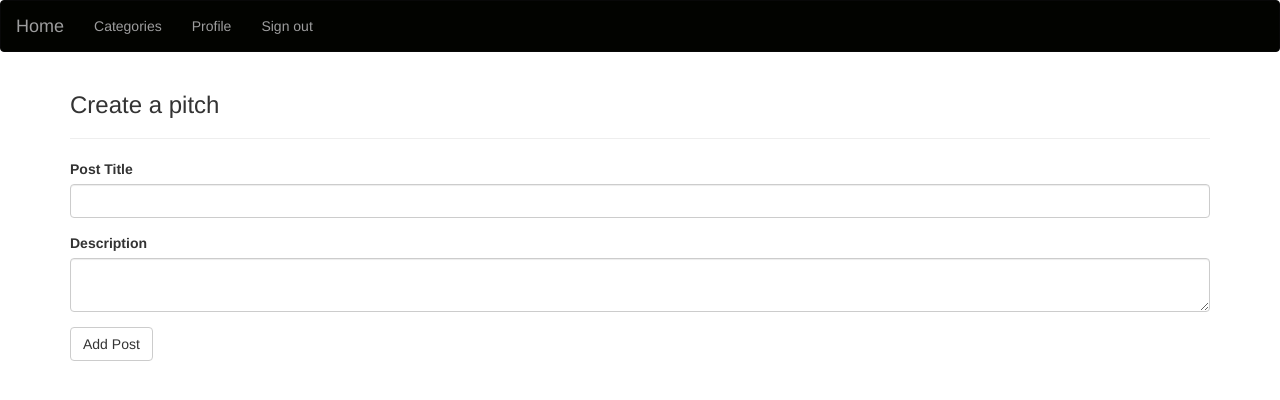
After one commit to dgkilolo/Blog, a Flask app: page /post in a window 1280 px wide. The commit adds this page. Shown: the top 400 px of the page. Run offline with Flask 2, Linux system fonts and the light colour scheme; the visitor is signed in with stand-in values (Sample User, id 1); data comes from the database, SQL or seed files in the repository; some libraries are stand-ins or nearby versions.

Commit message:
adds the Posts class that allows the writer to add new posts that will be displayed on the home page.

```diff
--- a/app/main/forms.py
+++ b/app/main/forms.py
@@ -6,12 +6,11 @@ class UpdateProfile(FlaskForm):
     bio = TextAreaField('Tell us about you.',validators = [Required()])
     submit = SubmitField('Submit')
 
-# class NewPitch(FlaskForm):
-#   title = StringField("Pitch Title", validators = [Required()])
-#   pitch = TextAreaField("Description", validators = [Required()])
-#   category = SelectField("Category",
-#   choices=[("pun","pun"),("quote","quote"),("tongue twister","tongue twister")],validators = [Required()])
-#   submit=SubmitField("Add Pitch")
+class NewPost(FlaskForm):
+  title = StringField("Post Title", validators = [Required()])
+  post = TextAreaField("Description", validators = [Required()])
+
+  submit=SubmitField("Add Post")
 
 # class Feedback(FlaskForm):
 #   comment = TextAreaField("Comment", validators=[Required()])
--- a/app/main/views.py
+++ b/app/main/views.py
@@ -1,9 +1,9 @@
 from flask import render_template,request,redirect,url_for,abort
 from . import main
 from ..requests import get_quote
-from ..models import Writer
+from ..models import Writer, Posts
 from flask_login import login_required, current_user
-from .forms import UpdateProfile
+from .forms import UpdateProfile, NewPost
 from .. import db
 # import markdown2
 
@@ -28,10 +28,11 @@ def home():
     View root page function that returns the home page.
     '''
     title = 'Blog'
+    posts = Posts.query.all()
     # pitches = Pitch.query.filter_by(category = 'pun').all()
     # comment = Comment.query.filter_by(pitch_id = 1).all()
 
-    return render_template('home.html', title = title)
+    return render_template('home.html', title = title, posts=posts)
 
 @main.route('/writer/<uname>')
 def profile(uname):
@@ -58,12 +59,33 @@ def update_profile(uname):
     if form.validate_on_submit():
         writer.bio = form.bio.data
 
-        db.session.add(user)
+        db.session.add(writer)
         db.session.commit()
 
-        return redirect(url_for('.profile',uname=user.username))
+        return redirect(url_for('.profile',uname=writer.username))
 
     return render_template('profile/update.html',form =form)
+
+
+@main.route('/post', methods = ['GET','POST'])
+@login_required
+def add_pitch():
+
+  form = NewPost()
+  if form.validate_on_submit():
+    title = form.title.data
+    post = form.post.data
+
+    # Updated post instance
+    new_post = Posts(title=title,description=post)
+
+    # Save post method
+    new_post.save_post()
+    return redirect(url_for('.home'))
+
+  title = 'New post'
+  return render_template('newpost.html',title = title,pitch_form=form )
+
 
 
 
--- a/app/models.py
+++ b/app/models.py
@@ -2,7 +2,7 @@ from . import db
 from werkzeug.security import generate_password_hash, check_password_hash
 from flask_login import UserMixin
 from . import login_manager
-# from datetime import datetime
+from datetime import datetime
 
 @login_manager.user_loader
 def load_user(writer_id):
@@ -40,6 +40,40 @@ class Writer(UserMixin, db.Model):
         return f'User {self.username}'
 
 
+class Posts(db.Model):
+
+  __tablename__ ='posts'
+
+  id = db.Column(db.Integer, primary_key = True)
+  title = db.Column(db.String(255))
+  description = db.Column(db.String(700))
+  posted = db.Column(db.DateTime, default=datetime.utcnow)
+#   user_id = db.Column(db.Integer, db.ForeignKey('writer.id'))
+#   category = db.Column(db.String(255))
+#   comments = db.relationship('Comment',backref = 'pitch',lazy="dynamic")
+
+
+  def save_post(self):
+
+    db.session.add(self)
+    db.session.commit()
+
+#   def get_comment(self):
+#     pitches = Pitch.query.filter_by(id = self.id).first()
+#     comments = Comment.query.filter_by(pitch_id = pitch.id).all()
+#     return comments
+
+#   @classmethod
+#   def get_post(cls,category):
+#     pitches = Pitch.query.filter_by(category=category).all()
+#     return pitches
+
+  @classmethod
+  def get_post(cls,id):
+    post=Posts.query.filter_by(id=id).first()
+    return post
+
+
 class Quotes:
   '''
   Quotes class that defines the quotes objects
--- /dev/null
+++ b/app/templates/newpost.html
@@ -0,0 +1,16 @@
+{% extends 'base.html'%}
+{% import "bootstrap/wtf.html" as wtf %}
+{% block styles%}
+  {{ super() }}
+  <link rel="stylesheet" href="{{url_for('static' , filename='css/index.css')}}">
+{% endblock %}
+{% block content %}
+<div class="container">
+
+  <h3>Create a pitch</h3>
+  <hr>
+  {{ wtf.quick_form(pitch_form) }}
+  <!--  -->
+</div>
+
+{% endblock %}
--- a/app/templates/profile/profile.html
+++ b/app/templates/profile/profile.html
@@ -48,7 +48,9 @@
           <p>{{pitch.description}}</p>
         </div>
       {%endfor%}
-      <!--  -->
+      <div style="float: right;" class="buttons" >
+        <a  href="/post"><button type="button" class="btn btn-primary btn-lg">POST<br></button></a>
+      </div> <br>
     </div>
   </div>
 {%endblock%}
--- a/manage.py
+++ b/manage.py
@@ -1,6 +1,6 @@
 from app import create_app,db
 from flask_script import Manager,Server
-from app.models import Quotes, Writer
+from app.models import Quotes, Writer, Posts
 from flask_migrate import Migrate, MigrateCommand
 
 # Creating app instance
@@ -23,7 +23,7 @@ def test():
 
 @manager.shell
 def make_shell_context():
-    return dict(app = app, db = db, Quotes=Quotes, Writer=Writer )
+    return dict(app = app, db = db, Quotes=Quotes, Writer=Writer, Posts=Posts )
 
 if __name__ == '__main__':
     manager.run()
```
Also changed, not shown: app/templates/home.html (+11 -14 lines), migrations/versions/6bef0024d214_.py (added, +34 -0 lines).
